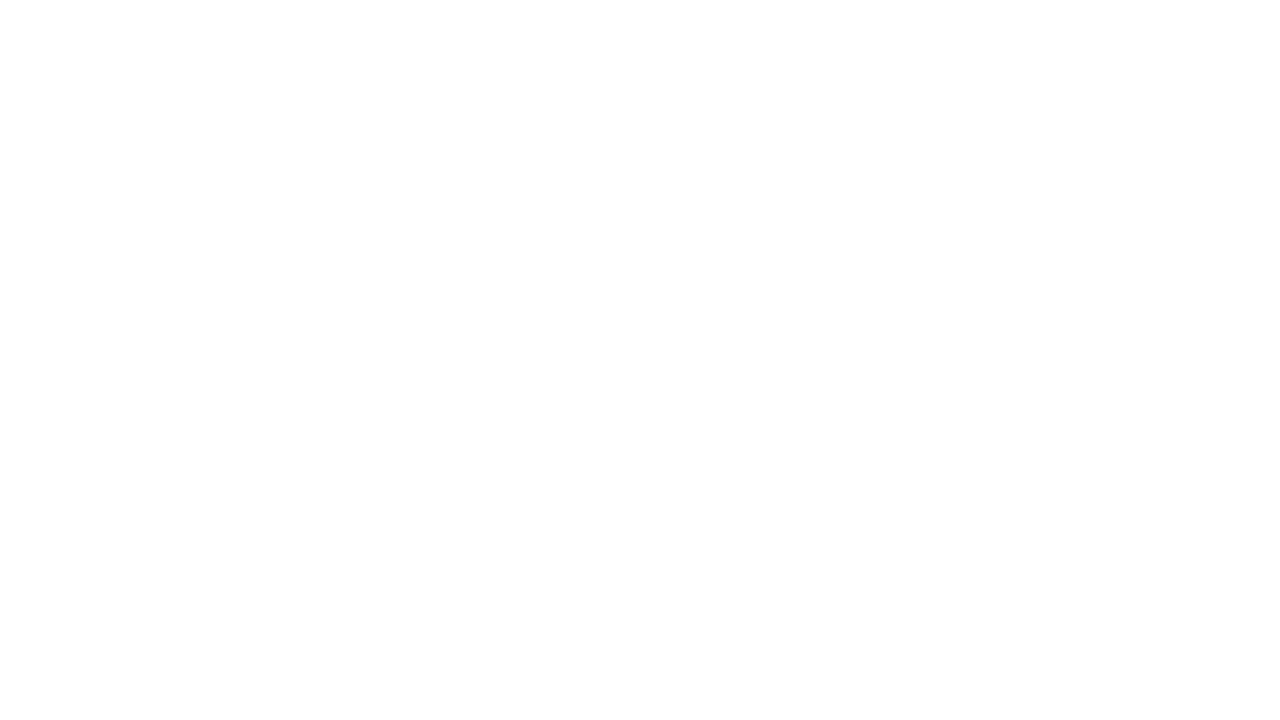
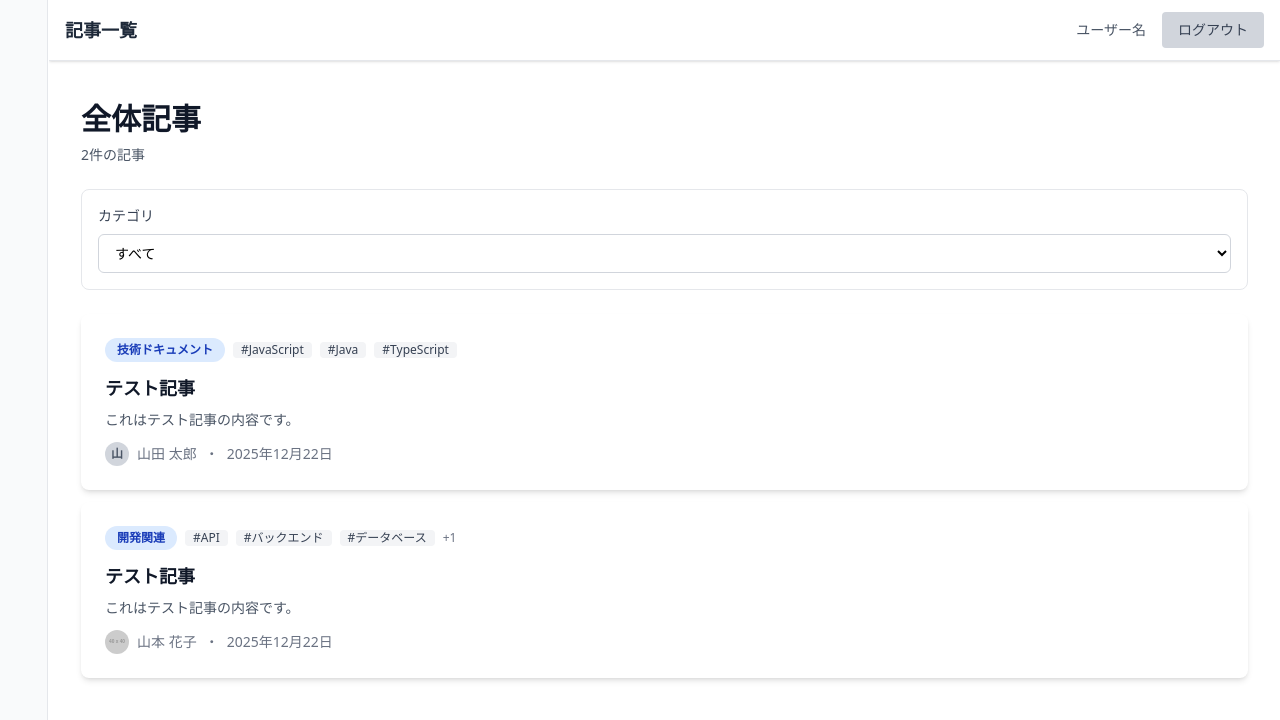
Before and after one commit to riku14/knowledge-app, a React (Vite) app: page /articles in a window 1280 px wide. Before the commit this address had no page. Shown: the top 720 px of the page. Built offline with nearby package versions, Linux system fonts and the light colour scheme; some icons are missing.

Commit message:
記事一覧画面実装 & カテゴリフィルタリング実装

```diff
--- a/src/App.tsx
+++ b/src/App.tsx
@@ -2,6 +2,7 @@ import { BrowserRouter, Navigate, Route, Routes } from 'react-router'
 import LoginPage from './pages/LoginPage'
 import { HomePage } from './pages/HomePage'
 import { Layout } from './components/layout/Layout'
+import { ArticlesPage } from './pages/ArticlesPage'
 
 function App() {
   return (
@@ -14,6 +15,7 @@ function App() {
         {/* すべての画面で共通レイアウトを適用 */}
         <Route element={<Layout />}>
           <Route path="/home" element={<HomePage />} />
+          <Route path="/articles" element={<ArticlesPage />} />
         </Route>
       </Routes>
     </BrowserRouter>
--- a/src/constants/menuItems.ts
+++ b/src/constants/menuItems.ts
@@ -5,7 +5,7 @@ export interface MenuItem {
 
 export const menuItems: MenuItem[] = [
   { path: '/home', label: 'ホーム' },
-  // { path: '/articles', label: '記事一覧' },
+  { path: '/articles', label: '記事一覧' },
   // { path: '/tags', label: 'タグ管理' },
   // { path: '/teams', label: 'チーム管理' },
   // { path: '/users', label: 'ユーザー管理' },
--- a/src/mockData/articles.ts
+++ b/src/mockData/articles.ts
@@ -46,6 +46,7 @@ export const mockArticles: Article[] = [
   },
 ]
 
+// ホーム画面用：最新の10件取得
 export const getRecentArticles = (limit: number = 10): Article[] => {
   return [...mockArticles]
     .filter((article) => article.status === 'published' || !article.status)
@@ -56,3 +57,50 @@ export const getRecentArticles = (limit: number = 10): Article[] => {
     })
     .slice(0, limit)
 }
+
+// すべての記事を取得
+export const getAllArticles = (): Article[] => {
+  return [...mockArticles].filter((article) => article.status === 'published' || !article.status)
+}
+
+// カテゴリ一覧を取得
+export const getCategories = () => {
+  const categoriesMap = new Map<string, { id: string; name: string }>()
+
+  mockArticles.forEach((article) => {
+    if (!categoriesMap.has(article.category.id)) {
+      categoriesMap.set(article.category.id, article.category)
+    }
+  })
+
+  return Array.from(categoriesMap.values())
+}
+
+// フィルターとソート
+export const getFilteredArticles = (
+  categoryId?: string,
+  // tagId?: string,
+  sortBy: 'newest' | 'oldest' = 'newest'
+): Article[] => {
+  let filtered = getAllArticles()
+
+  // カテゴリフィルター
+  if (categoryId && categoryId !== 'all') {
+    filtered = filtered.filter((article) => article.category.id === categoryId)
+  }
+
+  // TODO:タグフィルター
+
+  // ソート
+  filtered.sort((a, b) => {
+    const dateA = new Date(a.createdAt).getTime()
+    const dateB = new Date(b.createdAt).getTime()
+
+    if (sortBy === 'newest') {
+      return dateB - dateA
+    } else {
+      return dateA - dateB
+    }
+  })
+  return filtered
+}
--- /dev/null
+++ b/src/pages/ArticlesPage.tsx
@@ -0,0 +1,56 @@
+import { useState } from 'react'
+import { ArticleCard } from '../components/ArticleCard'
+import { getCategories, getFilteredArticles } from '../mockData'
+
+export const ArticlesPage = () => {
+  // フィルター状態
+  const [selectedCategory, setSelectedCategory] = useState<string>('all')
+
+  // データ取得
+  const categories = getCategories()
+  const articles = getFilteredArticles(selectedCategory, 'newest')
+  const articleCount = articles.length
+  // const articles = getRecentArticles(100)
+
+  return (
+    <div className="container mx-auto px-4 py-6 max-w-7xl">
+      {/* タイトル & 件数 */}
+      <div className="mb-6">
+        <h1 className="mb-2 text-3xl font-bold text-gray-900">全体記事</h1>
+        <p className="text-sm text-gray-600">{articleCount}件の記事</p>
+      </div>
+
+      {/* フィルターエリア */}
+      <div className="mb-6 rounded-lg border border-gray-200 bg-white p-4">
+        <div className="grig grid-cols-1 gap-4 md:grid-cols-3">
+          {/* カテゴリフィルター */}
+          <label htmlFor="category-filter" className="mb-2 block text-sm font-medium text-gray-700">
+            カテゴリ
+          </label>
+          <select
+            id="category-filter"
+            value={selectedCategory}
+            onChange={(e) => setSelectedCategory(e.target.value)}
+            className="w-full rounded-md border border-gray-300 px-3 py-2 text-sm focus:border-indigo-500 focus:outline-none focus:ring-1 focus:inset-ring-indigo-500"
+          >
+            <option value="all">すべて</option>
+            {categories.map((category) => (
+              <option key={category.id} value={category.id}>
+                {category.name}
+              </option>
+            ))}
+          </select>
+          {/* TODO:タグフィルター */}
+          {/* TODO:並び替え */}
+        </div>
+      </div>
+
+      {/* 記事カード */}
+      <div className="space-y-4">
+        {articles.map((article) => (
+          <ArticleCard key={article.id} article={article} />
+        ))}
+      </div>
+    </div>
+  )
+}
```
